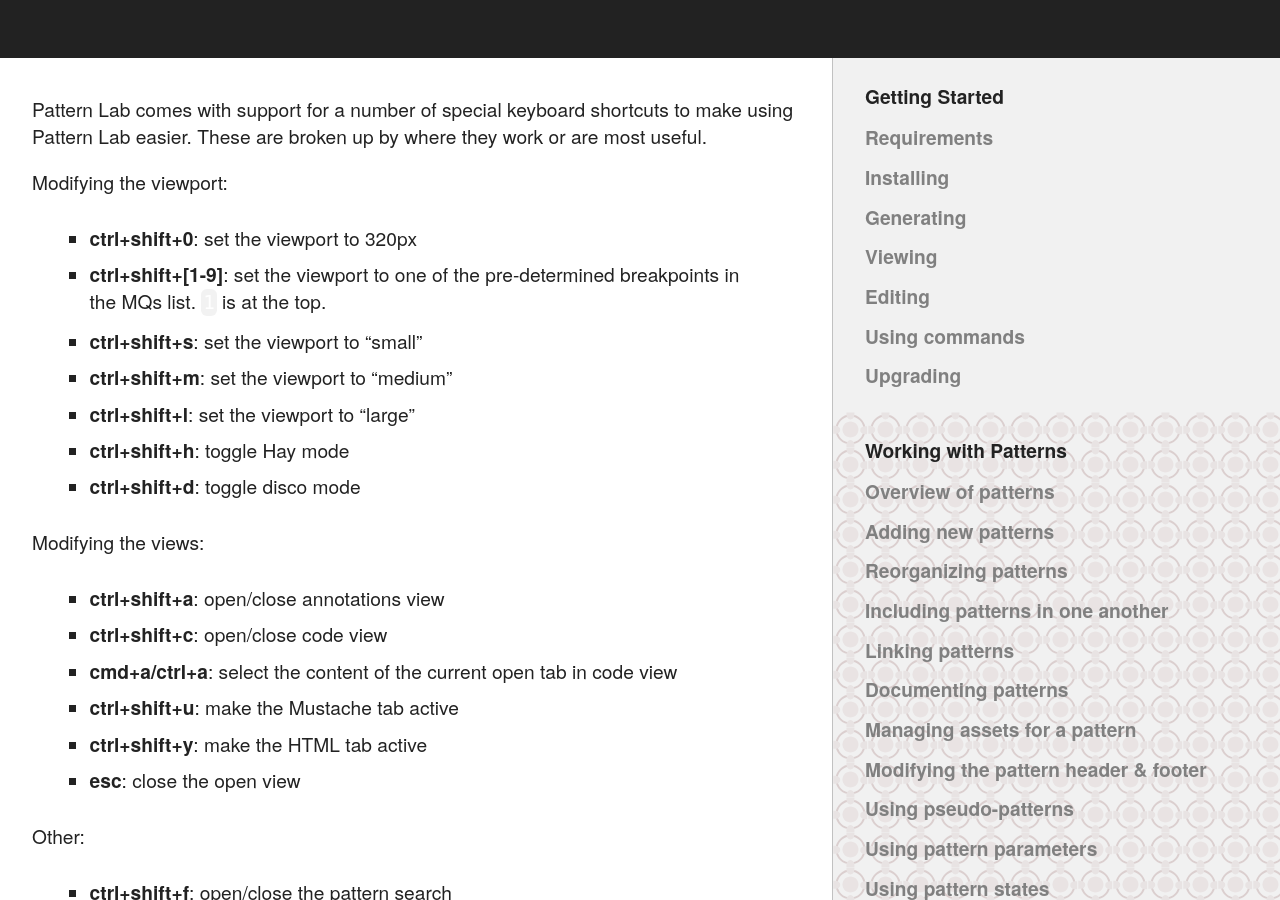
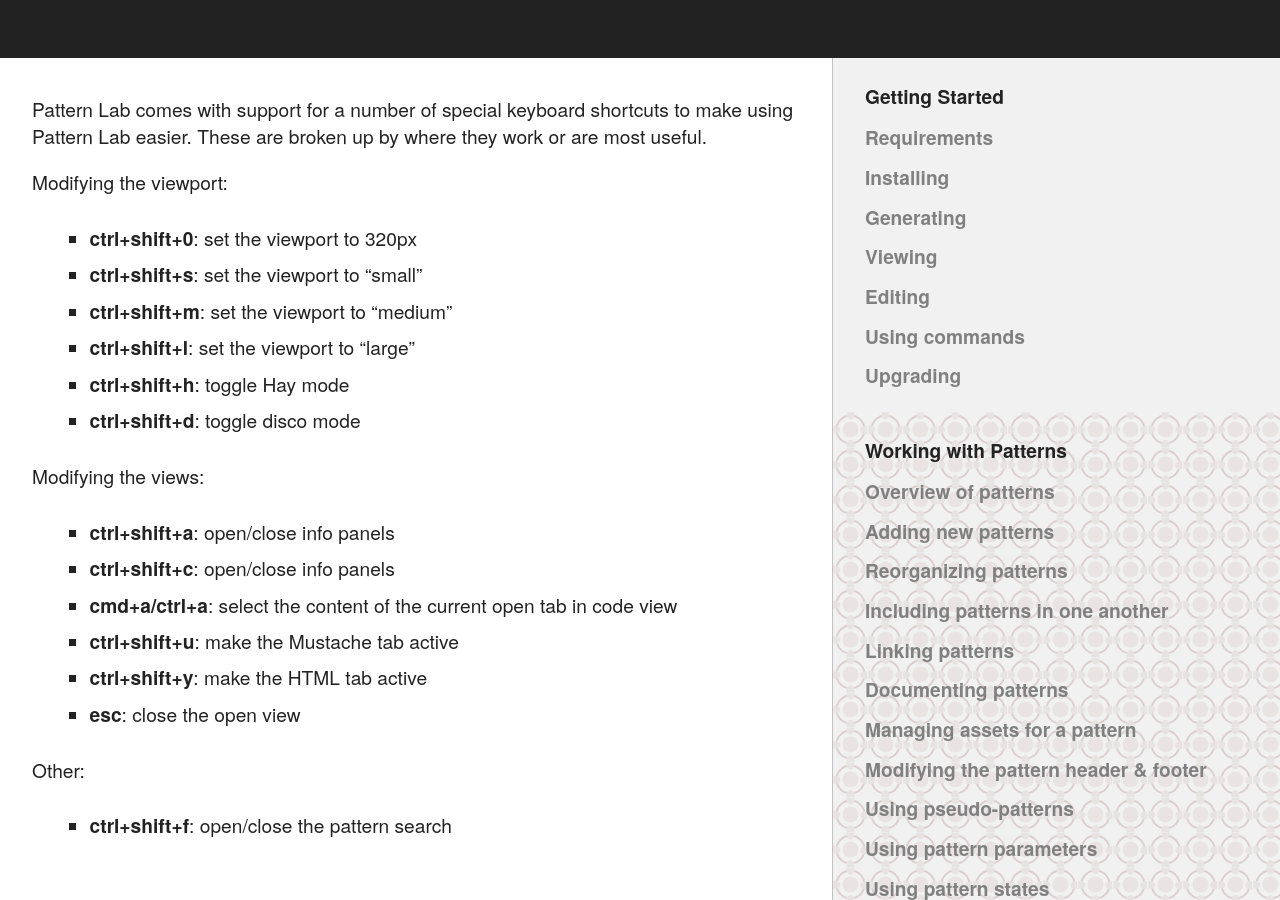
Before and after one commit to pattern-lab/website, a Jekyll site: the page built from docs/advanced-keyboard-shortcuts.md, in a window 1280 px wide and 900 px high, scrolled down 377 px. Built offline with Jekyll 4.4.1, drawn with Linux system fonts in a browser that asks for light colours; comment, search, counter and statistics services are not loaded.

Commit message:
technically these don't work at the moment. need to add feature back

```diff
--- a/docs/advanced-keyboard-shortcuts.md
+++ b/docs/advanced-keyboard-shortcuts.md
@@ -4,13 +4,11 @@
 heading: Keyboard Shortcuts
 ---
 
-
 Pattern Lab comes with support for a number of special keyboard shortcuts to make using Pattern Lab easier. These are broken up by where they work or are most useful.
 
 Modifying the viewport:
 
 * **ctrl+shift+0**: set the viewport to 320px
-* **ctrl+shift+[1-9]**: set the viewport to one of the pre-determined breakpoints in the MQs list. `1` is at the top.
 * **ctrl+shift+s**: set the viewport to "small"
 * **ctrl+shift+m**: set the viewport to "medium"
 * **ctrl+shift+l**: set the viewport to "large"
@@ -19,8 +17,8 @@
 
 Modifying the views:
 
-* **ctrl+shift+a**: open/close annotations view
-* **ctrl+shift+c**: open/close code view
+* **ctrl+shift+a**: open/close info panels
+* **ctrl+shift+c**: open/close info panels
 * **cmd+a/ctrl+a**: select the content of the current open tab in code view
 * **ctrl+shift+u**: make the Mustache tab active
 * **ctrl+shift+y**: make the HTML tab active
```
